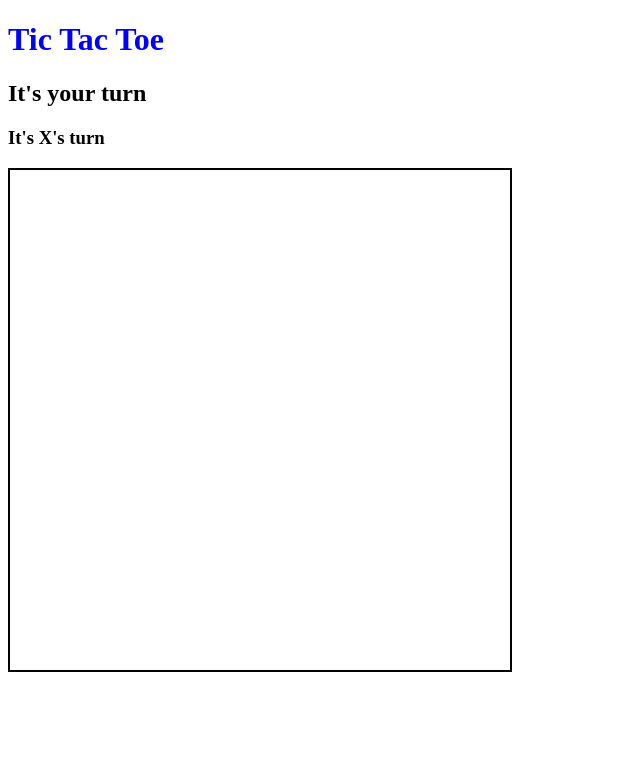
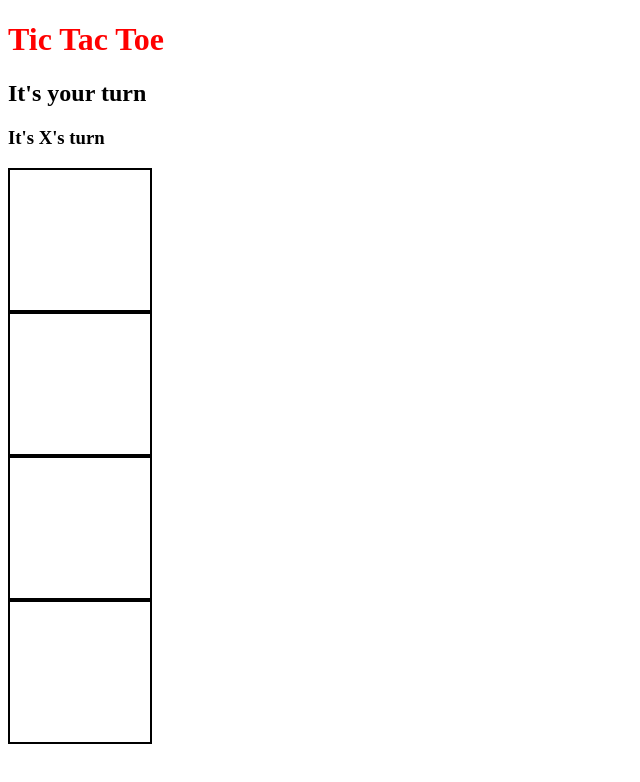
Before and after one commit to samihaque/first-html, a plain HTML site: page index.html in a window 1280 px wide. Shown: the whole page, without its empty margins (0-640 px from the left). Drawn offline with Linux system fonts and the light colour scheme.

Commit message:
starting of 2.8.23 calss

```diff
--- a/css/style.css
+++ b/css/style.css
@@ -2,8 +2,12 @@ h1{
     color:blue;
 }
 
+#main-message{
+    color: red;
+}
+
 div{
-    height: 500px;
-    width: 500px;
+    height: 140px;
+    width: 140px;
     border: 2px solid black;
 }
--- a/index.html
+++ b/index.html
@@ -13,11 +13,23 @@
     <Body>
 
 
-        <h1>Tic Tac Toe</h1>
+        <h1 id="main-message">Tic Tac Toe</h1>
         <h2>It's your turn</h2>
         <h3>It's X's turn</h3>
+
+        <div>
+
+        </div>
+        <div>
+
+        </div>
+
+        <div>
+
+        </div>
+
+        <div>
+
+        </div>
     </Body>
-    <div>
-
-    </div>
 </html>
```
